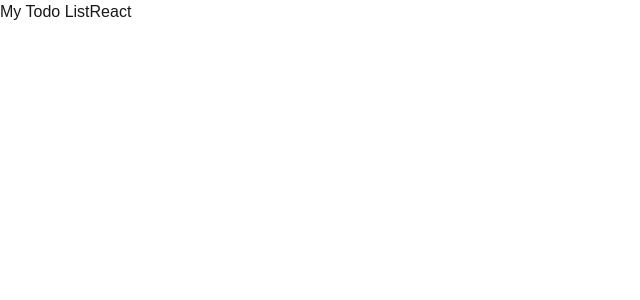
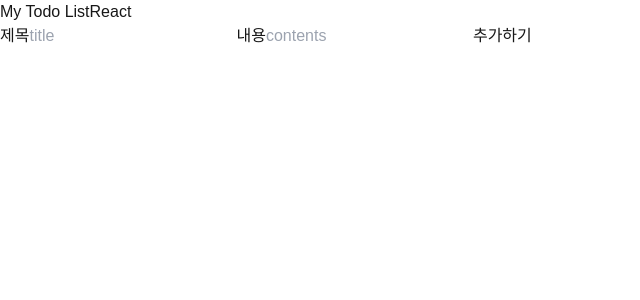
Before and after one commit to johj703/241011sttmatt, a Next.js app: page / in a window 1280 px wide. Shown: the top 300 px of the page, without its empty margins (0-640 px from the left). Built offline with nearby package versions, Linux system fonts and the light colour scheme.

Commit message:
생성한 페이지 추가

```diff
--- a/src/app/page.tsx
+++ b/src/app/page.tsx
@@ -1,3 +1,9 @@
+import SearchBar from "./components/Search";
+
 export default function Home() {
-  return <div></div>;
+  return (
+    <div>
+      <SearchBar />
+    </div>
+  );
 }
--- a/src/app/todos/page.tsx
+++ b/src/app/todos/page.tsx
@@ -1,5 +1,5 @@
 const todos = () => {
-  return <div>page</div>;
+  return <div></div>;
 };
 
 export default todos;
```
